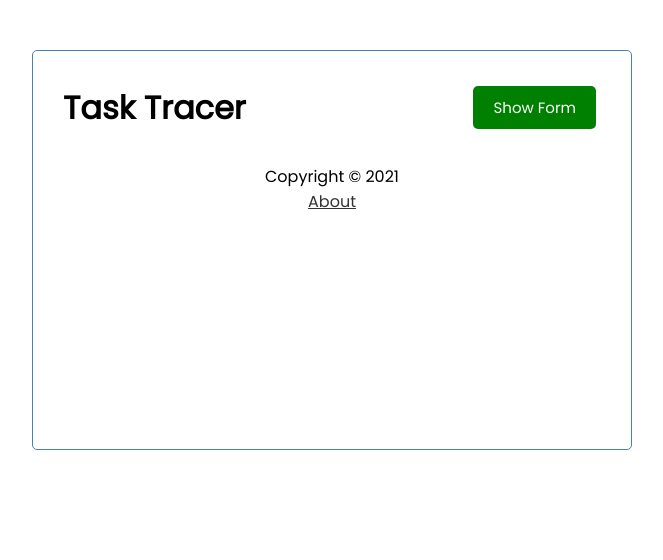
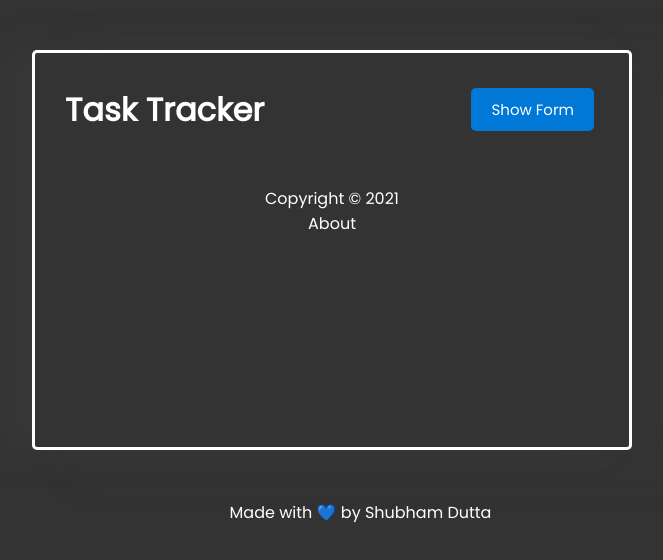
Before and after one commit to Shubhamdutta2000/Task-Tracer-with-Vue-Firebase, a Vue app: page / in a window 1280 px wide. Shown: the top 560 px of the page, without its empty margins (308-971 px from the left). Built offline with nearby package versions, Linux system fonts and the light colour scheme; no server answers; the database is empty.

Commit message:
added new look to the app

```diff
--- a/src/App.vue
+++ b/src/App.vue
@@ -1,14 +1,17 @@
 <template>
+  <div>
     <div class="container">
       <!-- toggle-form event listener -->
       <Header
         @toggle-form="toggleForm"
         :showForm="showForm"
-      title="Task Tracer"
+        title="Task Tracker"
       />
       <!-- Pass showForm props to router view component (needed in Home route) -->
       <router-view :showForm="showForm"> </router-view>
       <Footer />
+    </div>
+    <p class="footer-credit">Made with 💙 by Shubham Dutta</p>
   </div>
 </template>
 
@@ -46,16 +49,21 @@ export default {
   padding: 0;
 }
 body {
+  color: #fff;
   font-family: "Poppins", sans-serif;
+  background: #333;
 }
 .container {
+  position: relative;
   max-width: 600px;
   margin: 50px auto;
   overflow: auto;
   min-height: 400px;
-  border: 1px solid steelblue;
+  border: 3px solid rgb(255, 255, 255);
   padding: 30px;
   border-radius: 5px;
+  box-shadow: 50px 10px 50px 10px rgba(73, 73, 73, 0.1),
+    -30px 0px 40px rgba(88, 86, 86, 0.15);
 }
 .btn {
   display: inline-block;
@@ -80,4 +88,10 @@ body {
   display: block;
   width: 100%;
 }
+.footer-credit {
+  margin-bottom: 200px;
+  position: absolute;
+  left: 42%;
+  color: #fff;
+}
 </style>
--- a/src/components/AddTask.vue
+++ b/src/components/AddTask.vue
@@ -58,7 +58,7 @@ export default {
   margin-bottom: 40px;
 }
 .form-control {
-  margin: 20px 0;
+  margin: 10px 0;
 }
 .form-control label {
   display: block;
@@ -66,24 +66,23 @@ export default {
 .form-control input {
   width: 100%;
   height: 40px;
-  margin: 5px;
-  padding: 3px 7px;
+  margin: 2px;
+  padding: 5px 18px;
   font-size: 17px;
 }
 .form-control-check {
   display: flex;
   align-items: center;
-  justify-content: space-around;
 }
 .form-control-check label {
   flex: 1;
 }
 .form-control-check input {
-  flex: 1;
+  flex: 0.1;
   height: 20px;
 }
-
 .btn {
-  background-color: green;
+  background-color: #0078d7;
+  margin-bottom: 60px;
 }
 </style>
--- a/src/components/Footer.vue
+++ b/src/components/Footer.vue
@@ -2,16 +2,36 @@
   <footer>
     <p>Copyright &copy; 2021</p>
     <!-- For linking any particular route -->
-    <router-link to="/about">About</router-link>
+    <router-link v-show="homePage" to="/about">About</router-link>
   </footer>
 </template>
 
+<script>
+export default {
+  name: "Footer",
+
+  // for reactivity
+  computed: {
+    // for checking that if the current route is "/" or not
+    homePage() {
+      if (this.$route.path === "/") {
+        return true;
+      } else {
+        return false;
+      }
+    },
+  },
+};
+</script>
+
 <style scoped>
 a {
-  color: #333;
+  color: #fff;
+  text-decoration: none;
 }
 footer {
-  margin-top: 30px;
+  margin-top: 50px;
   text-align: center;
+  color: #fff;
 }
 </style>
--- a/src/components/Header.vue
+++ b/src/components/Header.vue
@@ -10,7 +10,7 @@
       v-show="homePage"
       @btn-click="$emit('toggle-form')"
       :text="showForm ? 'Hide Form' : 'Show Form'"
-      :color="showForm ? 'red' : 'green'"
+      :color="showForm ? '#ff1d1d ' : '#0078d7'"
     />
   </header>
 </template>
@@ -48,5 +48,6 @@ header {
   justify-content: space-between;
   align-items: center;
   margin-bottom: 20px;
+  color: #fff;
 }
 </style>
--- a/src/components/Task.vue
+++ b/src/components/Task.vue
@@ -7,10 +7,12 @@
     @dblclick="$emit('reminder-toggle', task.id)"
     :class="[task.reminder ? 'reminder' : '', 'task']"
   >
-    <h3>{{ task.text }}</h3>
-    <!-- emit delete task custom event -->
+    <div class="content">
+      <h3>{{ task.text }}</h3>
+      <!-- emit delete task custom event -->
+      <p>{{ task.day }}</p>
+    </div>
     <i @click="$emit('delete-task', task.id)" class="fas fa-trash-alt"></i>
-    <p>{{ task.day }}</p>
   </div>
 </template>
 
@@ -26,16 +28,21 @@ export default {
 <style scope>
 .fas {
   color: red;
-  float: right;
+  width: 6%;
 }
 .task {
   background: #f4f4f4;
   margin: 5px;
-  padding: 10px 20px;
+  padding: 20px 20px;
+  display: flex;
+  align-items: center;
   cursor: pointer;
 }
+.task .content {
+  width: 94%;
+}
 .task.reminder {
-  border-left: 5px solid green;
+  border-left: 10px solid #0078d7;
 }
 .task h3 {
   color: rgb(0, 0, 177);
@@ -43,4 +50,7 @@ export default {
   align-items: center;
   justify-content: space-between;
 }
+.task p {
+  color: #005eac;
+}
 </style>
--- a/src/views/About.vue
+++ b/src/views/About.vue
@@ -15,8 +15,9 @@
 <style scoped>
 span {
   font-size: 18px;
+  color: #fff;
 }
 .btn {
-  background-color: green;
+  background-color: #0078d7;
 }
 </style>
```
Also changed, not shown: 1 other file (tests, documents, lock files or other folders). Lines whose indentation alone changed are shown as unchanged.
